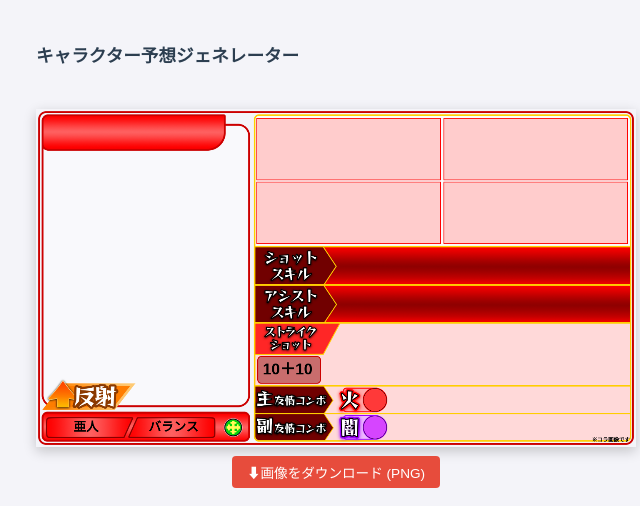
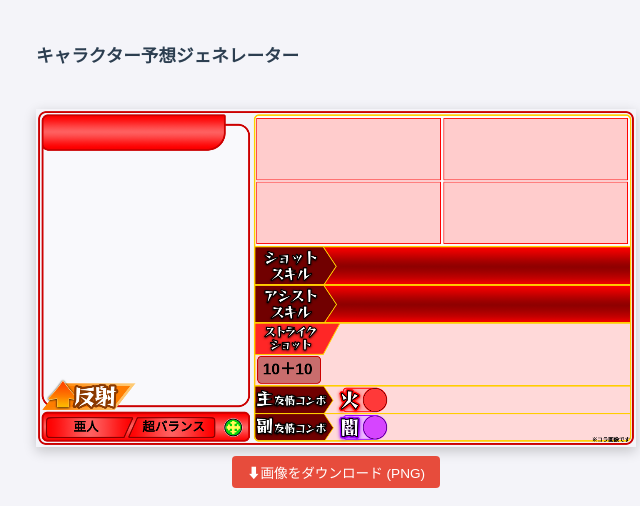
Before and after one commit to hkalallgma/monstkyarayosou, a plain HTML site: page index.html in a window 1280 px wide. Shown: the top 506 px of the page, 4-644 px from the left. Drawn offline with Linux system fonts and the light colour scheme.

Commit message:
Add files via upload

```diff
--- a/index.html
+++ b/index.html
@@ -913,7 +913,10 @@
             if (isReggae) tribeBattleY = 783;
 
             ctx.fillText(`${inputs.tribeInput.value}`, 120, tribeBattleY);
-            const selectedBattleType = document.querySelector('input[name="battleType"]:checked').value;
+            let selectedBattleType = document.querySelector('input[name="battleType"]:checked').value;
+            if (isSHIN || isKAI) {
+                selectedBattleType = "超" + selectedBattleType;
+            }
             ctx.fillText(selectedBattleType, 330, tribeBattleY);
 
             if (iconImages.shotType.complete && iconImages.shotType.naturalWidth > 0) {
@@ -1572,7 +1575,7 @@
         }
 
         Object.values(inputs).forEach(input => {
-            if (input && input.type !== 'number') input.addEventListener('input', drawAndSave);
+            if (input) input.addEventListener('input', drawAndSave);
         });
 
         document.getElementById('battleTypeSelect').addEventListener('change', drawAndSave);
```
